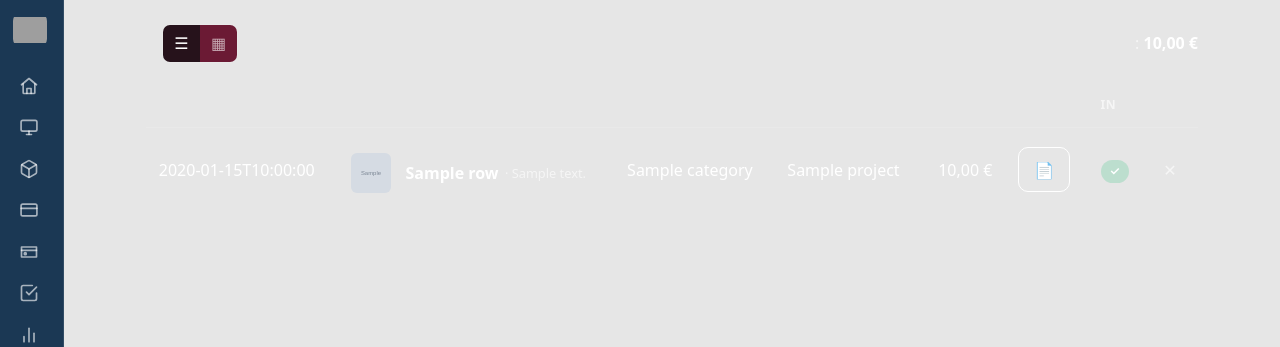
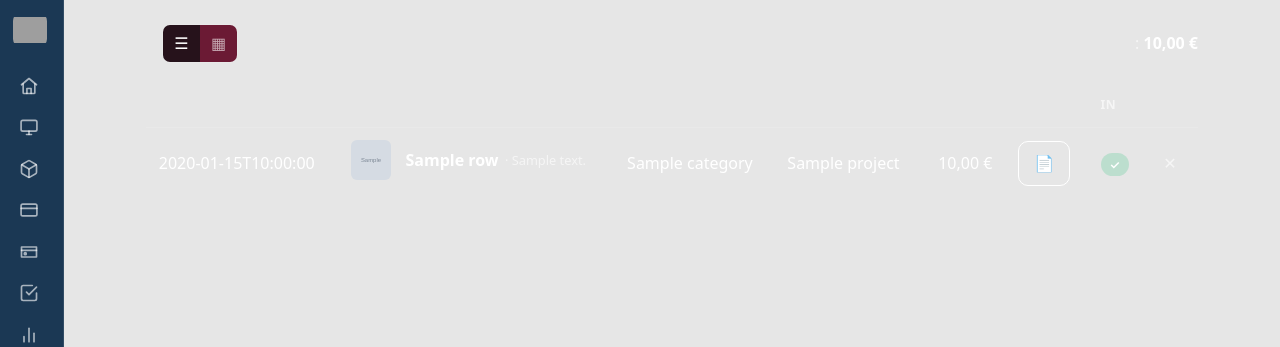
Before and after one commit to vredix-openvuture/secondtrack, a FastAPI app: template templates/expenses/list.html in a window 1280 px wide. Shown: the top 347 px of the page. Run offline with FastAPI, Linux system fonts and the light colour scheme; the template is opened without the code that fills it: most values are stand-ins (such as "Sample title", 1, 10 or a date in 2020); grey boxes marked "Sample" are stand-in pictures; grey boxes are pictures that could not be loaded.

Commit message:
ui: fix Part cell alignment in warehouse rows
.inline-edit carried a margin-top (meant for expandable adders) that pushed the
Part cell down, misaligning it with Origin. Zero it out in table rows and align
inline-block middle.

```diff
--- a/static/style.css
+++ b/static/style.css
@@ -349,6 +349,8 @@ button.link.danger:hover { color: var(--neg); }
 details.adder, details.inline-edit { margin-top: .8rem; }
 details.adder > summary { cursor: pointer; color: var(--accent); font-weight: 600; list-style: none; }
 details.inline-edit > summary { cursor: pointer; list-style: none; display: inline-flex; align-items: center; gap: .4rem; }
+/* inside a table row the inline-edit must not add top margin / must align middle */
+table.grid td details.inline-edit { margin: 0; display: inline-block; vertical-align: middle; }
 details > summary::-webkit-details-marker { display: none; }
 details.adder[open] > summary { margin-bottom: .7rem; }
 hr { border: none; border-top: 1px solid var(--border); margin: .9rem 0; }
```
